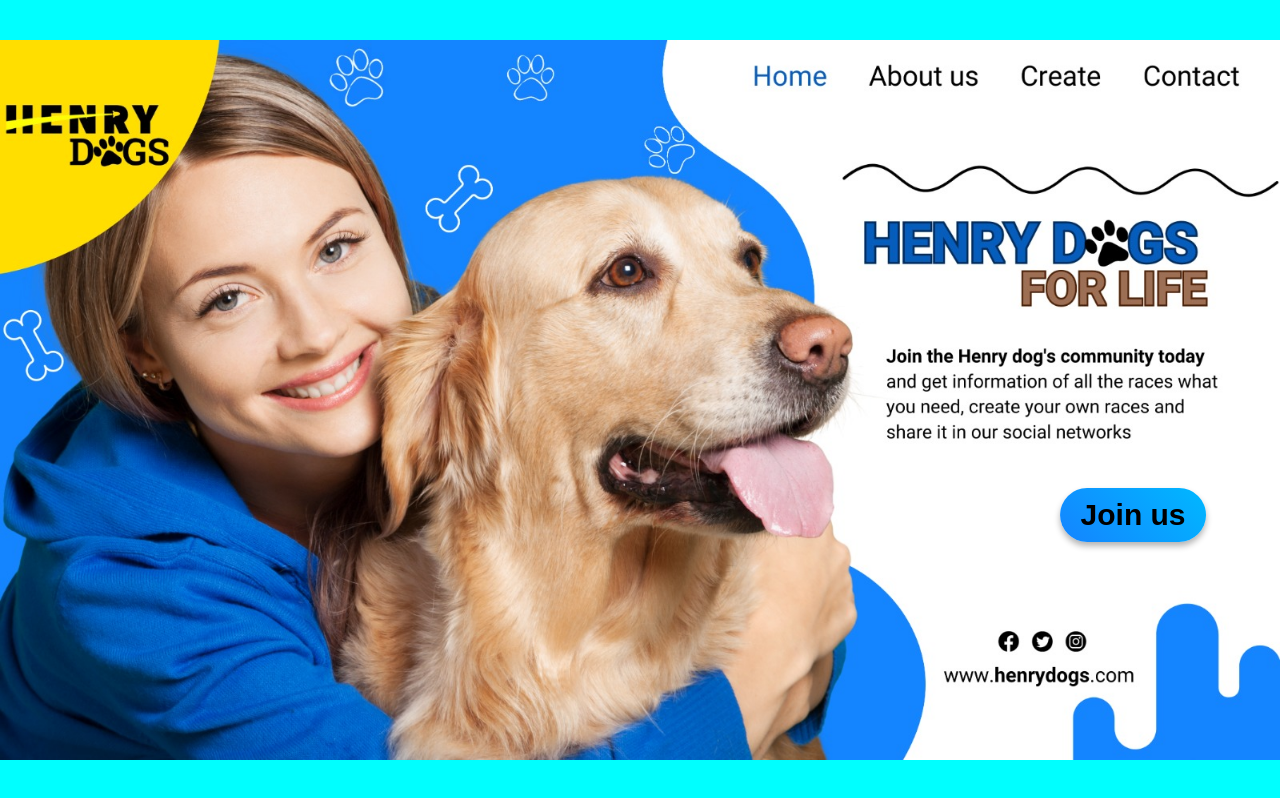
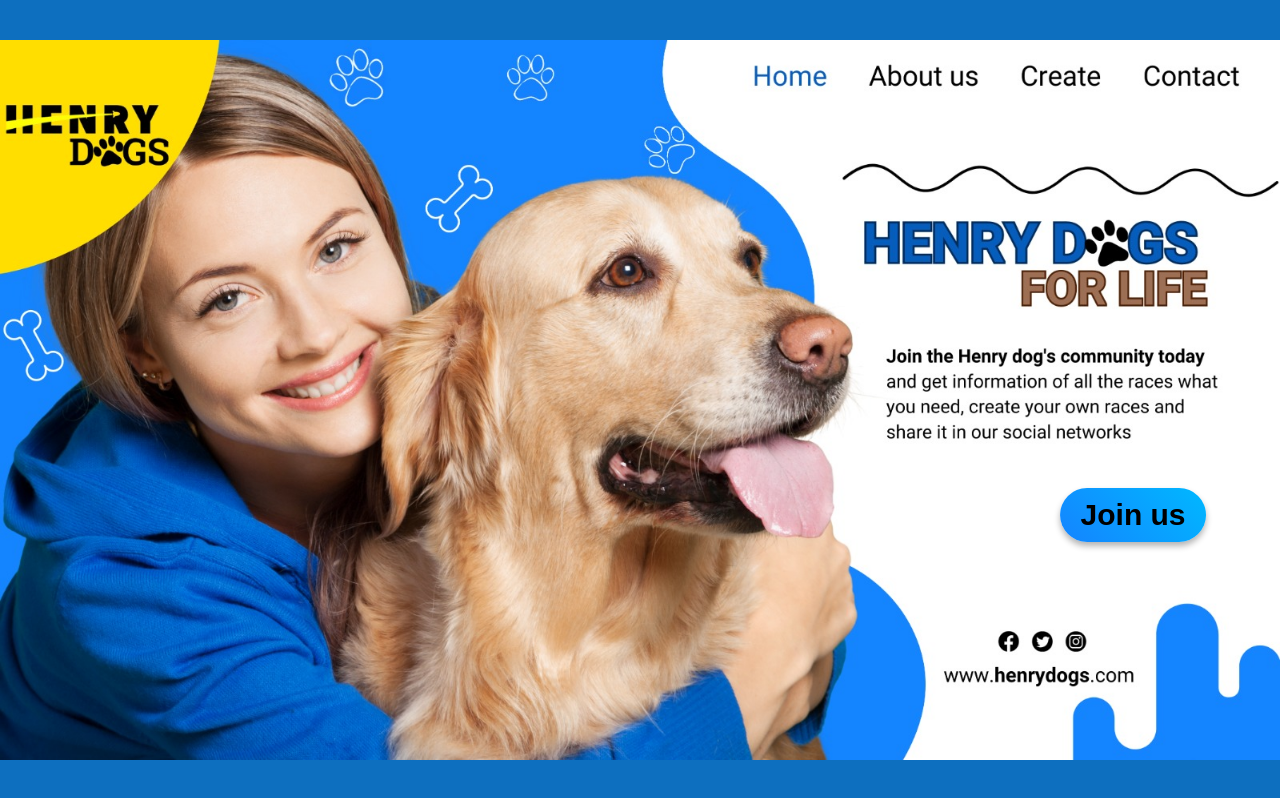
Before and after one commit to parzybaal/PI-Dogs-main, a React (Create React App) app in the folder client/: page / in a window 1280 px wide. Built offline with nearby package versions, Linux system fonts and the light colour scheme.

Commit message:
actualizacion

```diff
--- a/client/src/views/CreateDog/CreateDog.jsx
+++ b/client/src/views/CreateDog/CreateDog.jsx
@@ -47,6 +47,10 @@ const CreateDog = () => {
         })
 
         setErrors(validate)
+
+        if (successCreatedDog) {
+            setSuccessCreatedDog(false)
+        }
     }
 
     const handleTemperaments = (event) => {
--- a/client/src/views/Detail/Detail.module.css
+++ b/client/src/views/Detail/Detail.module.css
@@ -19,15 +19,14 @@
   cursor:pointer;
 }
 
-.delete :hover {
-  background-color: rgb(208, 9, 49);
-}
 .delete_message {
   font-size: 50px;
   color: aqua;
 }
+
 .delete_container :hover {
   transform: scale(1.1);
+  background-color: rgb(208, 9, 49);
 }
 
 .div_container {
--- a/client/src/views/Landing/Landing.module.css
+++ b/client/src/views/Landing/Landing.module.css
@@ -2,7 +2,7 @@
     position: relative;
     width: 100vw;
     height: 100vh;
-    background-color: aqua;
+    background-color: rgb(13, 111, 191);
     display: flex;
     justify-content: center;
     align-items: center;
```
